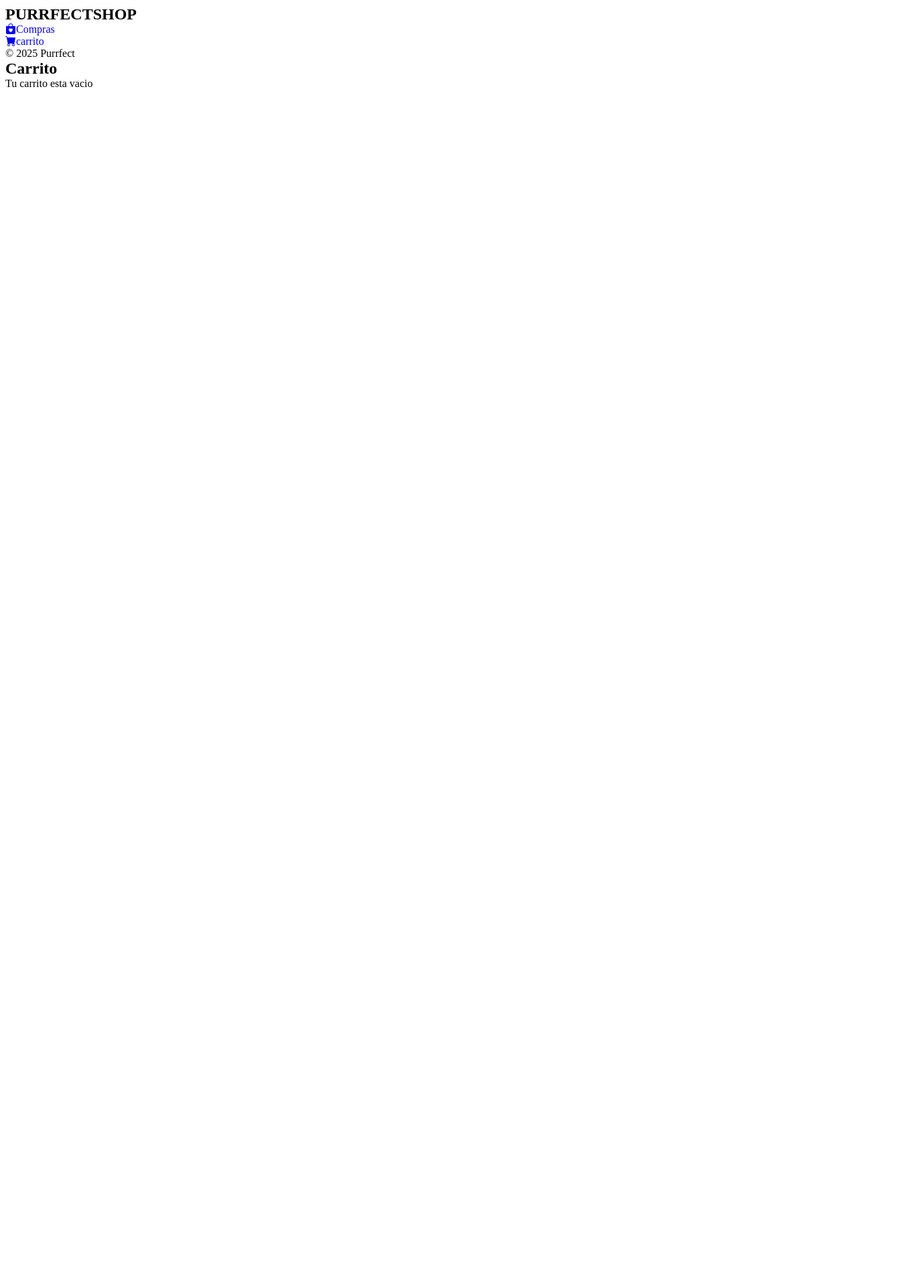
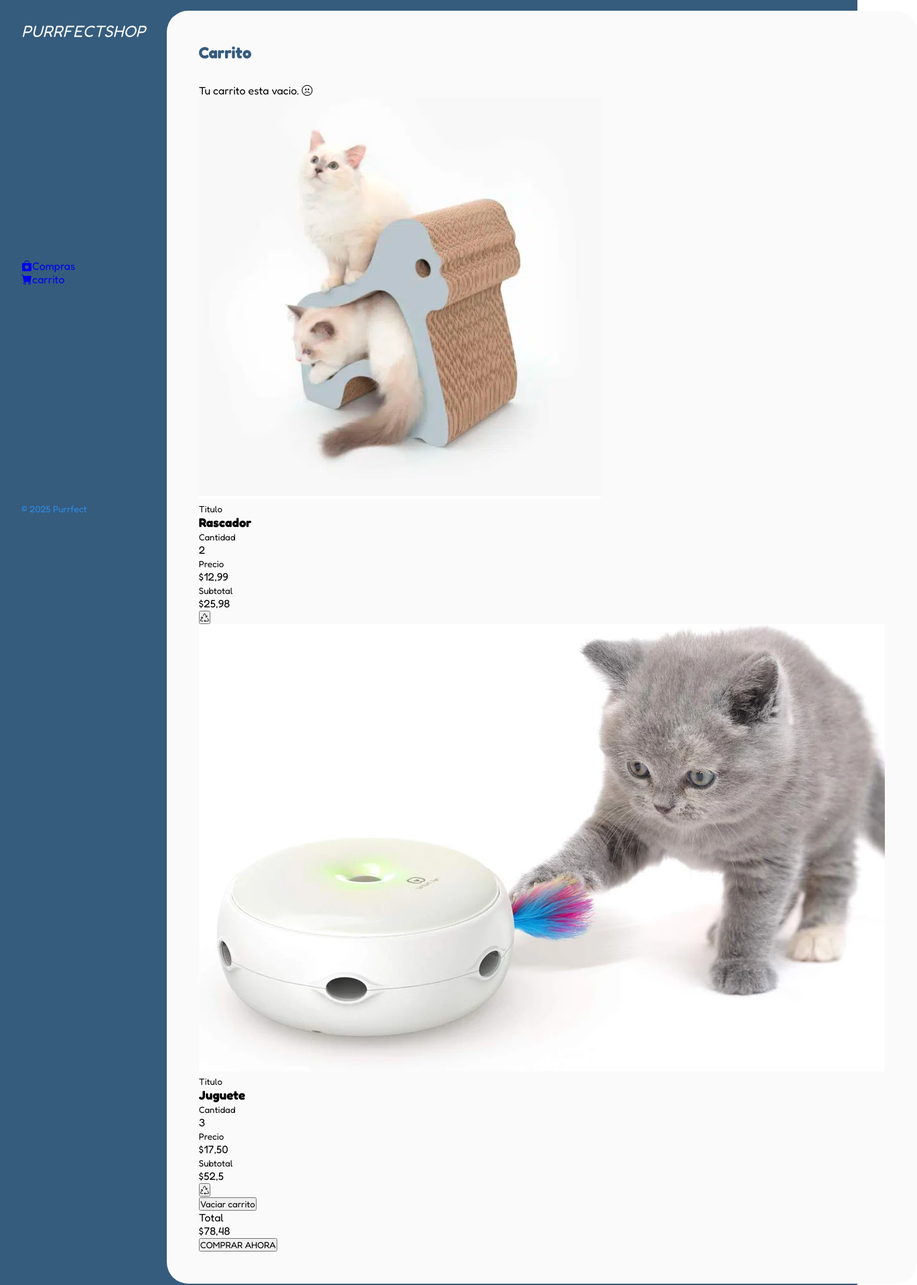
Before and after one commit to CristianGut97/Purrfect, a plain HTML site: page carrito.html in a window 1280 px wide. Shown: the top 1919 px of the page at 67% size, 1369 px wide, since content can reach past the window. Before the commit the page ends 800 px from the top, so only its background shows below. Drawn offline with nearby package versions, Linux system fonts and the light colour scheme.

Commit message:
Actualizacion, HTML, CSS

```diff
--- a/carrito.html
+++ b/carrito.html
@@ -1,13 +1,14 @@
 <!DOCTYPE html>
 <html>
   <head>
-	<link rel="stylesheet" href=".\estilos.css">
-	<script snc=".\main.js"></script>
-	<link rel="stylesheet" href="https://cdn.jsdelivr.net/npm/bootstrap-icons@1.13.1/font/bootstrap-icons.min.css">
+    <link rel="stylesheet" href=".\estilos.css" />
+    <link
+      rel="stylesheet"
+      href="https://cdn.jsdelivr.net/npm/bootstrap-icons@1.13.1/font/bootstrap-icons.min.css"
+    />
     <title>Purrfect</title>
   </head>
   <body>
-
     <div class="wrapper">
       <aside>
         <header>
@@ -31,15 +32,77 @@
         <footer>
           <p class="textoFooter">© 2025 Purrfect</p>
         </footer>
-
       </aside>
       <main>
         <h2 class="tituloCompras">Carrito</h2>
         <div class="contenedorCarrito">
-				<p class="carritoVacio">Tu carrito esta vacio</p>
+          <p class="carritoVacio">
+            Tu carrito esta vacio. <i class="bi bi-emoji-frown"></i>
+          </p>
+          <div class="carritoProductos">
+            <div class="carritoProducto">
+              <img src=".\PurrfectShop\Item1-Rascador.png" />
+              <div class="carritoProductoTitulo">
+                <small>Titulo</small>
+                <h3>Rascador</h3>
+              </div>
+              <div class="carritoProductoCantidad">
+                <small>Cantidad</small>
+                <p>2</p>
+              </div>
+              <div class="carritoProdcutoPrecio">
+                <small>Precio</small>
+                <p>$12,99</p>
+              </div>
+              <div class="carritoProductoSubtotal">
+                <small>Subtotal</small>
+                <p>$25,98</p>
+              </div>
+              <button class="carritoProductoEliminar">
+                <i class="bi bi-recycle"></i>
+              </button>
+            </div>
+
+            <div class="carritoProducto">
+              <img src=".\PurrfectShop\Juguete item 2.webp" />
+              <div class="carritoProductoTitulo">
+                <small>Titulo</small>
+                <h3>Juguete</h3>
+              </div>
+              <div class="carritoProductoCantidad">
+                <small>Cantidad</small>
+                <p>3</p>
+              </div>
+              <div class="carritoProdcutoPrecio">
+                <small>Precio</small>
+                <p>$17,50</p>
+              </div>
+              <div class="carritoProductoSubtotal">
+                <small>Subtotal</small>
+                <p>$52,5</p>
+              </div>
+              <button class="carritoProductoEliminar">
+                <i class="bi bi-recycle"></i>
+              </button>
+            </div>
+          </div>
+
+          <div class="carritoAcciones">
+            <div class="carritoAccionesIzquierda">
+              <button class="carritoAccionesVaciar">Vaciar carrito</button>
+            </div>
+            <div class="carritoAccionesDerecha">
+              <div class="carritoAccionesTotal">
+                <p>Total</p>
+                <p id="total">$78,48</p>
+              </div>
+              <button class="CarritoAccionesComprar">COMPRAR AHORA</button>
+            </div>
+          </div>
         </div>
       </main>
     </div>
 
+    <script src=".\main.js"></script>
   </body>
 </html>
--- a/estilos.css
+++ b/estilos.css
@@ -1,13 +1,35 @@
 @import url('https://fonts.googleapis.com/css2?family=Fredoka:wght@300..700&display=swap');
 
-{
+:root {
+	--clr-main: #355C7D;
+	--clr-mainDark: #2d8be9;
+	--clr-gray: #EAEAEA;
+	--clr-marino: #354259;
+	--clr-chocolate: #6B4C3B;
+	--clr-menta: #C2F5D5;
+	--clr-white: #FAFAFA;
+
+
+}
+
+* {
 	margin: 0;
 	padding: 0;
 	box-sizing: border-box;
 	font-family: 'Fredoka', sans-serif;
 }
 
-h1,h2,h3,h4,h5,h6,p,a,input,textarea, ul {
+h1,
+h2,
+h3,
+h4,
+h5,
+h6,
+p,
+a,
+input,
+textarea,
+ul {
 	margin: 0;
 	padding: 0;
 }
@@ -19,3 +41,76 @@ ul {
 a {
 	text-decoration: none;
 }
+
+.wrapper {
+	display: grid;
+	grid-template-columns: 1fr 4fr;
+	background-color:var(--clr-main);
+}
+
+aside {
+	padding: 2rem;
+	color: var(--clr-white);
+	position: sticky;
+	top: 0;
+	height: 100vh;
+	display: flex;
+	flex-direction: column;
+	justify-content: space-between;
+}
+
+.logo {
+	font-weight: 400;
+	font-size: 1.5rem;
+	font-style: oblique;
+}
+
+.textoFooter {
+	color: var(--clr-mainDark);
+	font-size: .85rem;
+}
+
+main {
+	background-color: var(--clr-white);
+	margin: 1rem;
+	margin-left: 0;
+	border-radius: 2rem;
+	padding: 3rem;
+}
+
+.tituloCompras {
+	color: var(--clr-main);
+	margin-bottom: 2rem;
+}
+
+.contenedorProductos {
+	display: grid;
+	grid-template-columns: repeat(3, 1fr);
+	gap: 1rem;
+}
+
+.productoImagen {
+	max-width: 100%;
+	border-radius: 1rem;
+}
+
+.productoDetalles {
+	background-color: var(--clr-main);
+	color: var(--clr-gray);
+	padding: .5rem;
+	border-radius: 1rem;
+	margin-top: -1.5rem;
+	position: relative;
+	display: flex;
+	flex-direction: column;
+	gap: 0.25rem;
+}
+
+.productoTitulo {
+	font-size: 1rem;
+}
+
+.productoAgregar {
+	border: 0;
+	background-color: var(--clr-white);
+}
```
Also changed, not shown: index.html (+31 -13 lines). Lines whose indentation alone changed are shown as unchanged.
